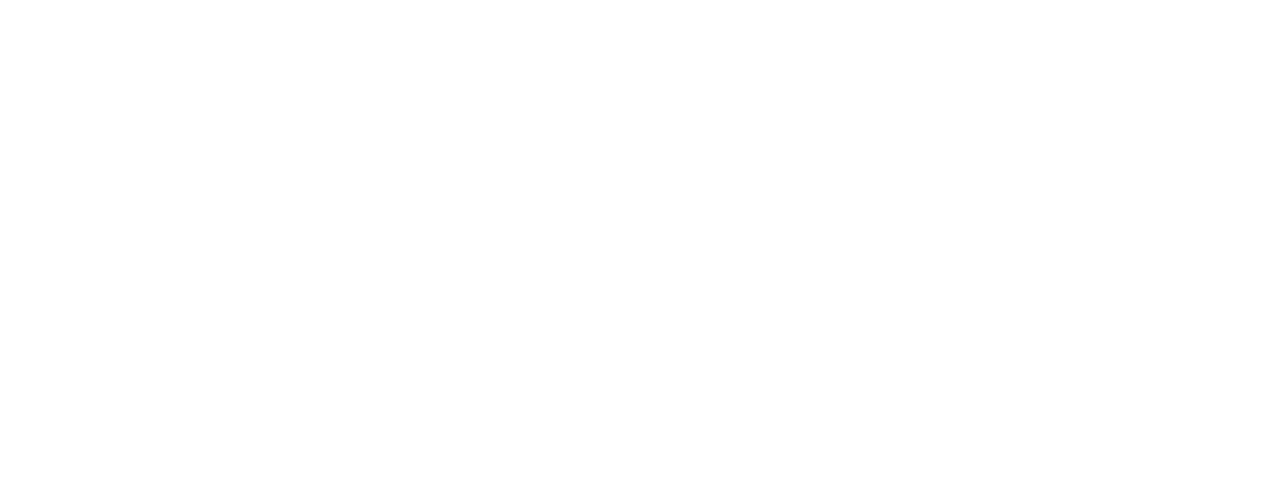
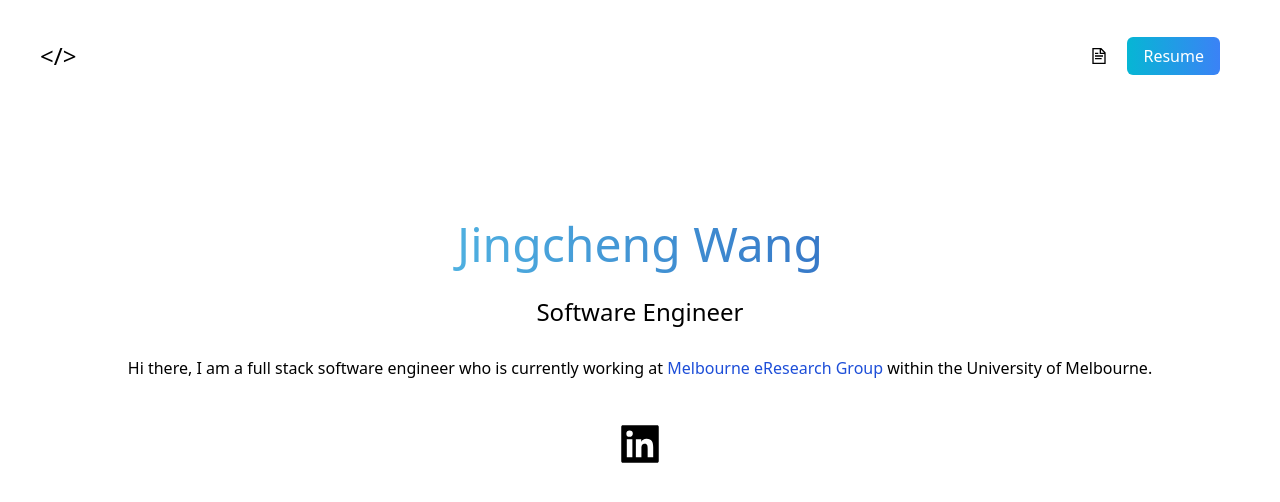
Before and after one commit to DWD3/PersonalPage, a Next.js app: page / in a window 1280 px wide. Shown: the top 502 px of the page. Built offline with nearby package versions, Linux system fonts and the light colour scheme.

Commit message:
Finish basic layout for main page

```diff
--- a/pages/index.tsx
+++ b/pages/index.tsx
@@ -1,9 +1,6 @@
 import Head from 'next/head'
-import Image from 'next/image'
-import { Inter } from '@next/font/google'
-import styles from '../styles/Home.module.css'
-
-const inter = Inter({ subsets: ['latin'] })
+import {GrDocumentText} from 'react-icons/gr'
+import {AiFillLinkedin} from 'react-icons/ai'
 
 export default function Home() {
   return (
@@ -14,7 +11,29 @@
         <meta name="viewport" content="width=device-width, initial-scale=1" />
         <link rel="icon" href="/favicon.ico" />
       </Head>
-      <main>
+      <main className='bg-white px-10'>
+        <section className="min-h-screen">
+          <nav className='py-10 mb-12 flex justify-between'>
+            <h1 className=' text-2xl'>&lt;/&gt;</h1>
+            <ul className='flex items-center'>
+              <li>
+                <GrDocumentText className=' cursor-pointer'></GrDocumentText></li>
+              <li>
+                <a href='#' className='bg-gradient-to-r from-cyan-500 to-blue-500 mx-5 px-4 py-2 rounded-md text-white'>Resume</a>
+              </li>
+            </ul>
+          </nav>
+          <div className='text-center p-10'>
+            <h2 className='text-5xl p-5 bg-clip-text text-transparent bg-gradient-to-r from-cyan-300 to-blue-800'>Jingcheng Wang</h2>
+            <h3 className=' text-2xl p-2'>Software Engineer</h3>
+            <p className='text-md pt-5'>Hi there, I am a full stack software engineer who is currently working at <a href="https://eresearch.unimelb.edu.au/" target="_blank" className="text-blue-700" rel="noreferrer">Melbourne eResearch Group</a> within the University of Melbourne. </p>
+          </div>
+          <div className='text-5xl flex justify-center'>
+            <a href="https://www.linkedin.com/in/jingcheng-wang-958240123/" target="_blank" rel="noreferrer"><AiFillLinkedin></AiFillLinkedin></a>
+          </div>
+
+
+        </section>
       </main>
     </>
   )
```
